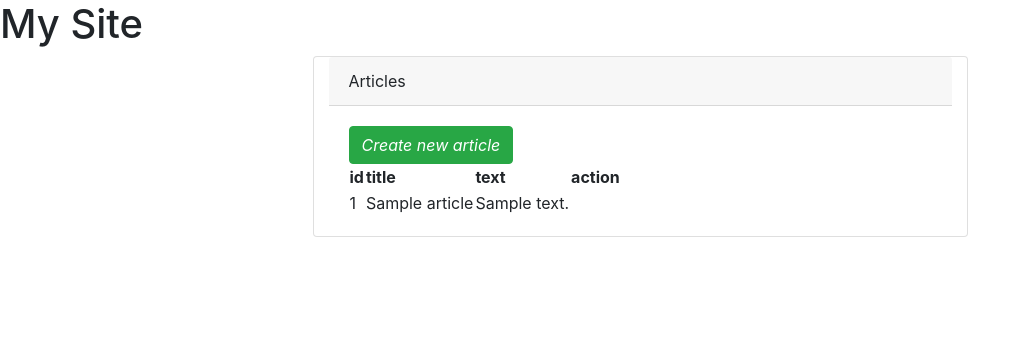
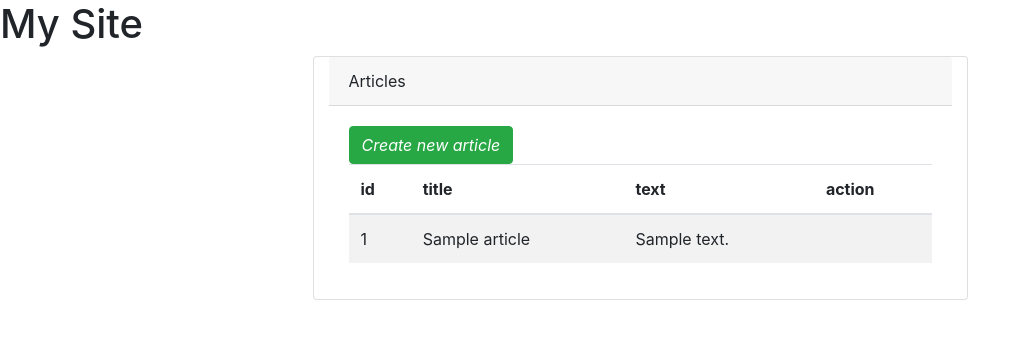
Before and after one commit to eugene330/crud, a PHP site: page / in a window 1280 px wide. Shown: the top 339 px of the page, without its empty margins (0-1028 px from the left). Run offline with PHP 8.4, Linux system fonts and the light colour scheme; tables that the repository leaves empty or names only in its code hold one stand-in row (values such as "Sample post").

Commit message:
add show articles in index page with bug fixed

```diff
--- a/views/content/index.php
+++ b/views/content/index.php
@@ -4,7 +4,7 @@
         <div class="card-body">
             <a href="?action=create" class="btn btn-success"><i class="fa fa-plus">Create new article</i></a>
 
-            <table class="table-stripped">
+            <table class="table table-striped ">
                 <thead>
                 <tr>
                     <th>id</th>
```
